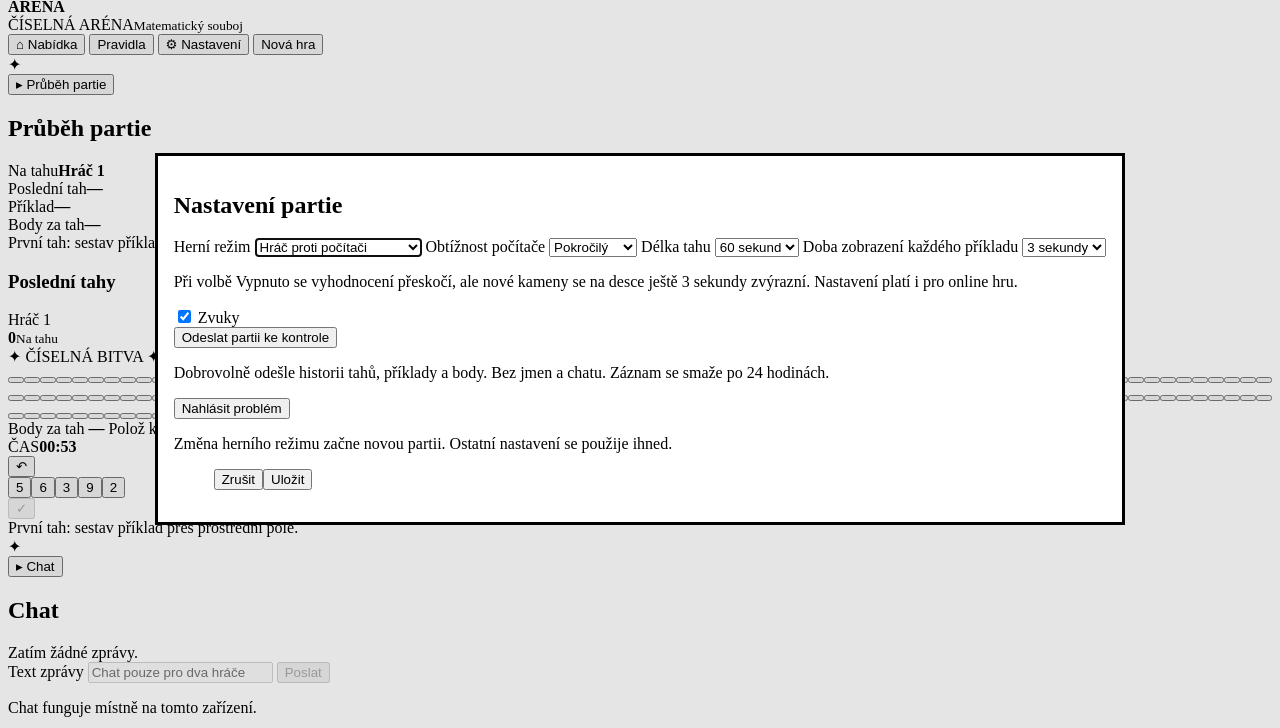
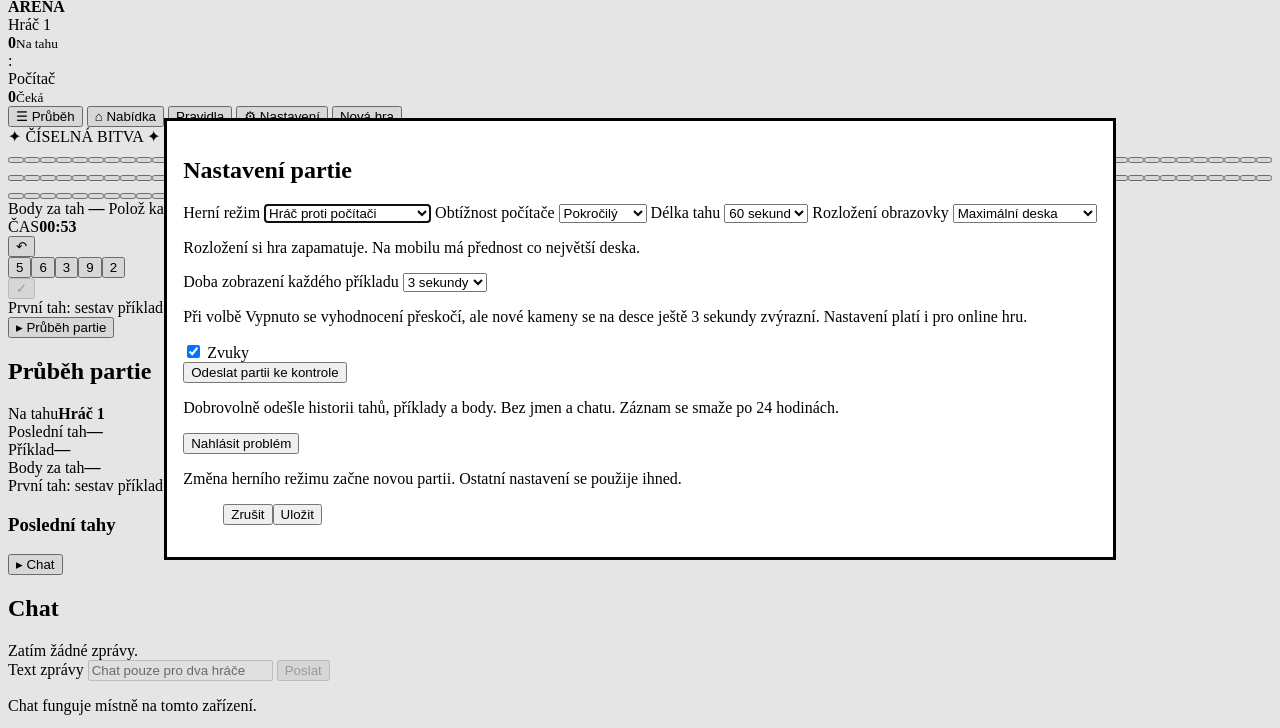
Before and after one commit to CaseyCZ/Abaku, a website with bundled scripts: page game.html in a window 1280 px wide. Both pictures are taken after a click on the button "⚙ Nastavení". Shown: the part 61-789 px from the top of the page. Built offline with nearby package versions, Linux system fonts and the light colour scheme.

Commit message:
ui: move offline scoreboard into match header and stack history above chat

```diff
--- a/game.html
+++ b/game.html
@@ -23,8 +23,19 @@
   <div class="game-app">
     <header class="top-bar">
       <div class="brand"><img class="brand-mark" src="./assets/arena-icon.png" alt="" aria-hidden="true" width="47" height="47"><span>ČÍSELNÁ<br><strong>ARÉNA</strong></span></div>
-      <div class="headline">ČÍSELNÁ ARÉNA<small>Matematický souboj</small></div>
+      <div class="match-scoreboard" role="group" aria-label="Skóre partie">
+        <div class="player-card active" id="player0Card">
+          <div class="player-name" id="player0Name">Hráč 1</div>
+          <div class="score"><strong id="player0Score">0</strong><small id="player0Status">Na tahu</small></div>
+        </div>
+        <span class="score-divider" aria-hidden="true">:</span>
+        <div class="player-card" id="player1Card">
+          <div class="player-name" id="player1Name">Počítač</div>
+          <div class="score"><strong id="player1Score">0</strong><small id="player1Status">Čeká</small></div>
+        </div>
+      </div>
       <div class="header-actions">
+        <button type="button" id="gameInfoToggle" class="gold-button small panel-toggle" aria-expanded="false" aria-controls="gameInfoPanel">☰ Průběh</button>
         <button id="lobbyButton" class="gold-button small">⌂ Nabídka</button>
         <button id="rulesButton" class="gold-button small">Pravidla</button>
         <button id="settingsButton" class="gold-button small">⚙ Nastavení</button>
@@ -35,28 +46,7 @@
     <div class="progress-track" aria-label="Průběh partie" id="progressTrack"></div>
 
     <main class="main-stage">
-      <aside class="player-side left-side">
-        <div class="flourish" aria-hidden="true">✦</div>
-        <section class="side-panel status-panel" aria-label="Informace o partii">
-          <button type="button" class="mobile-panel-toggle" aria-expanded="false" aria-controls="statusPanelContent">▸ Průběh partie</button>
-          <div id="statusPanelContent" class="mobile-panel-content">
-          <h2>Průběh partie</h2>
-          <div class="status-turn"><span>Na tahu</span><strong id="turnName">Hráč 1</strong></div>
-          <div class="status-details">
-            <div><span>Poslední tah</span><strong id="lastMovePlayer">—</strong></div>
-            <div><span>Příklad</span><strong id="lastExample">—</strong></div>
-            <div><span>Body za tah</span><strong id="lastPoints">—</strong></div>
-          </div>
-          <div class="game-message" id="gameMessage" role="status" aria-live="polite">Začni příkladem přes střed desky.</div>
-          <h3>Poslední tahy</h3>
-          <ol class="move-history" id="moveHistory" aria-label="Historie tahů"></ol>
-          </div>
-        </section>
-        <div class="player-card active" id="player0Card">
-          <div class="player-name" id="player0Name">Hráč 1</div>
-          <div class="score"><strong id="player0Score">0</strong><small id="player0Status">Na tahu</small></div>
-        </div>
-      </aside>
+
 
       <section class="center-area" aria-label="Herní plocha">
         <div class="board-crest"><span>✦</span> ČÍSELNÁ BITVA <span>✦</span></div>
@@ -80,8 +70,22 @@
         <div class="mobile-game-message" id="mobileGameMessage" role="status" aria-live="polite">Začni příkladem přes střed desky.</div>
       </section>
 
-      <aside class="player-side right-side">
-        <div class="flourish mirrored" aria-hidden="true">✦</div>
+      <aside class="player-side right-side" id="gameInfoPanel">
+        <section class="side-panel status-panel" aria-label="Informace o partii">
+          <button type="button" class="mobile-panel-toggle" aria-expanded="false" aria-controls="statusPanelContent">▸ Průběh partie</button>
+          <div id="statusPanelContent" class="mobile-panel-content">
+          <h2>Průběh partie</h2>
+          <div class="status-turn"><span>Na tahu</span><strong id="turnName">Hráč 1</strong></div>
+          <div class="status-details">
+            <div><span>Poslední tah</span><strong id="lastMovePlayer">—</strong></div>
+            <div><span>Příklad</span><strong id="lastExample">—</strong></div>
+            <div><span>Body za tah</span><strong id="lastPoints">—</strong></div>
+          </div>
+          <div class="game-message" id="gameMessage" role="status" aria-live="polite">Začni příkladem přes střed desky.</div>
+          <h3>Poslední tahy</h3>
+          <ol class="move-history" id="moveHistory" aria-label="Historie tahů"></ol>
+          </div>
+        </section>
         <section class="side-panel chat-panel" aria-label="Chat hráčů">
           <button type="button" class="mobile-panel-toggle" aria-expanded="false" aria-controls="chatPanelContent">▸ Chat</button>
           <div id="chatPanelContent" class="mobile-panel-content">
@@ -95,10 +99,6 @@
           <p class="chat-note">Chat funguje místně na tomto zařízení.</p>
           </div>
         </section>
-        <div class="player-card" id="player1Card">
-          <div class="player-name" id="player1Name">Počítač</div>
-          <div class="score"><strong id="player1Score">0</strong><small id="player1Status">Čeká</small></div>
-        </div>
       </aside>
     </main>
 
@@ -135,6 +135,12 @@
       <label>Herní režim <select id="modeSetting"><option value="bot">Hráč proti počítači</option><option value="local">Dva hráči na jednom PC</option></select></label>
       <label>Obtížnost počítače <select id="difficultySetting"><option value="easy">Začátečník</option><option value="medium">Pokročilý</option><option value="hard">Expert</option></select></label>
       <label>Délka tahu <select id="timeSetting"><option value="30">30 sekund</option><option value="60" selected>60 sekund</option><option value="90">90 sekund</option></select></label>
+      <label class="layout-setting">Rozložení obrazovky <select id="layoutSetting" aria-label="Rozložení herní obrazovky">
+        <option value="focus">Maximální deska</option>
+        <option value="side">Deska a boční panel</option>
+        <option value="stack">Panely pod deskou</option>
+      </select></label>
+      <p class="dialog-note">Rozložení si hra zapamatuje. Na mobilu má přednost co největší deska.</p>
       <label>Doba zobrazení každého příkladu <select id="scoreRecapSecondsSetting">
         <option value="0">Vypnuto</option>
         <option value="2">2 sekundy</option>
@@ -185,6 +191,8 @@
         <li>Bonusová políčka násobí hodnotu kamene nebo celého příkladu.</li>
         <li>Vyhrává hráč s vyšším počtem bodů po skončení partie.</li>
       </ul>
+      <p><strong>Jak provést tah:</strong> Vyber kámen dole, klepni na pole, vytvoř platný příklad a potvrď zeleným tlačítkem. Pokud je tah chybný, uvidíš červené upozornění s důvodem.</p>
+      <p><a class="gold-button rules-full-link" href="./how-to-play.html" target="_blank" rel="noopener">Podrobný návod pro začátečníky</a></p>
       <menu><button id="closeRules" class="gold-button primary">Rozumím</button></menu>
     </div>
   </dialog>
@@ -209,6 +217,8 @@
     </div>
   </dialog>
 
+  <link rel="stylesheet" href="./arena-layout.css?v=1">
+  <script type="module" src="./src/arena-ui.js?v=1"></script>
   <script type="module" src="./src/main.js?v=0.1.19"></script>
 </body>
 </html>
```
